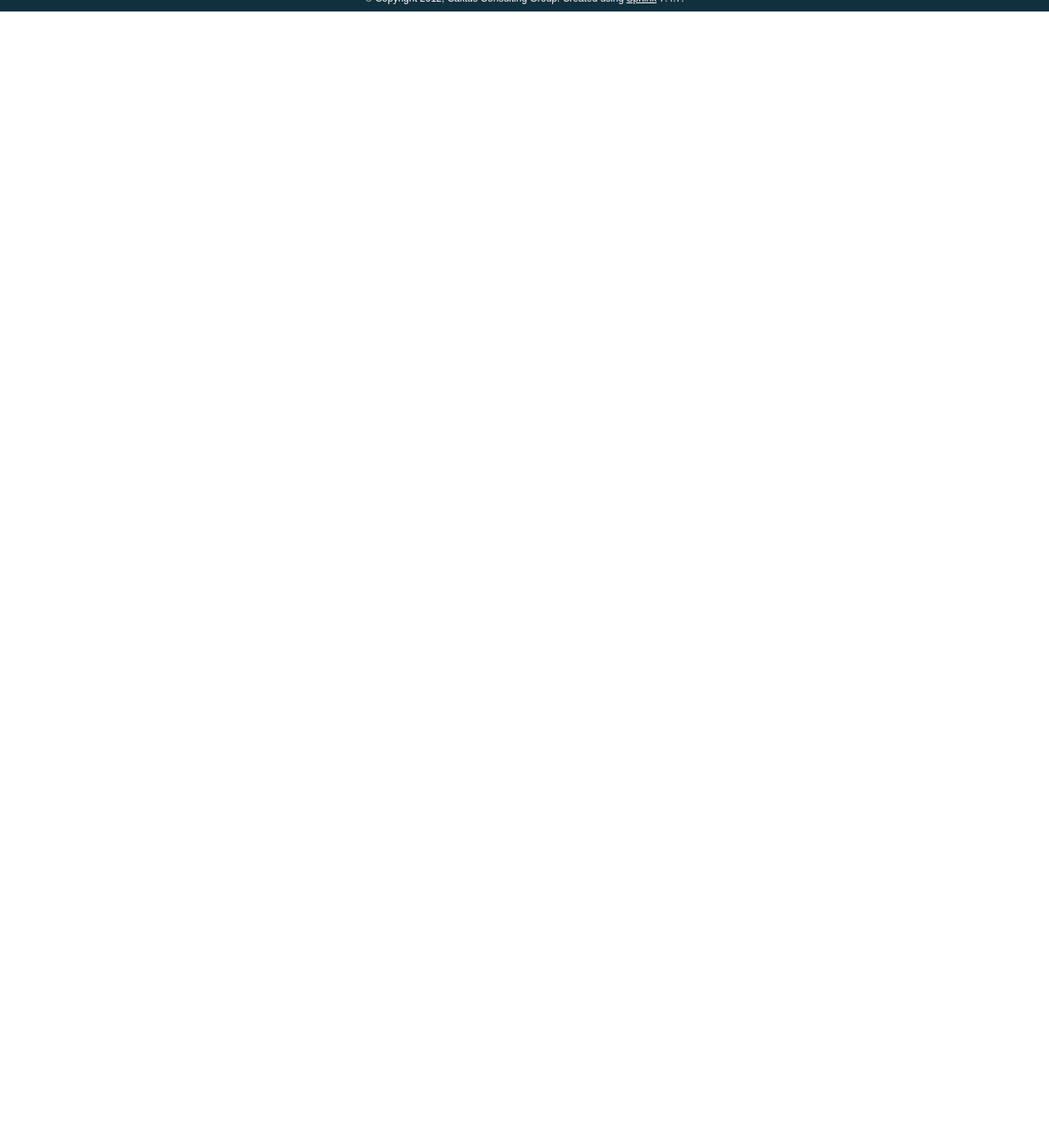
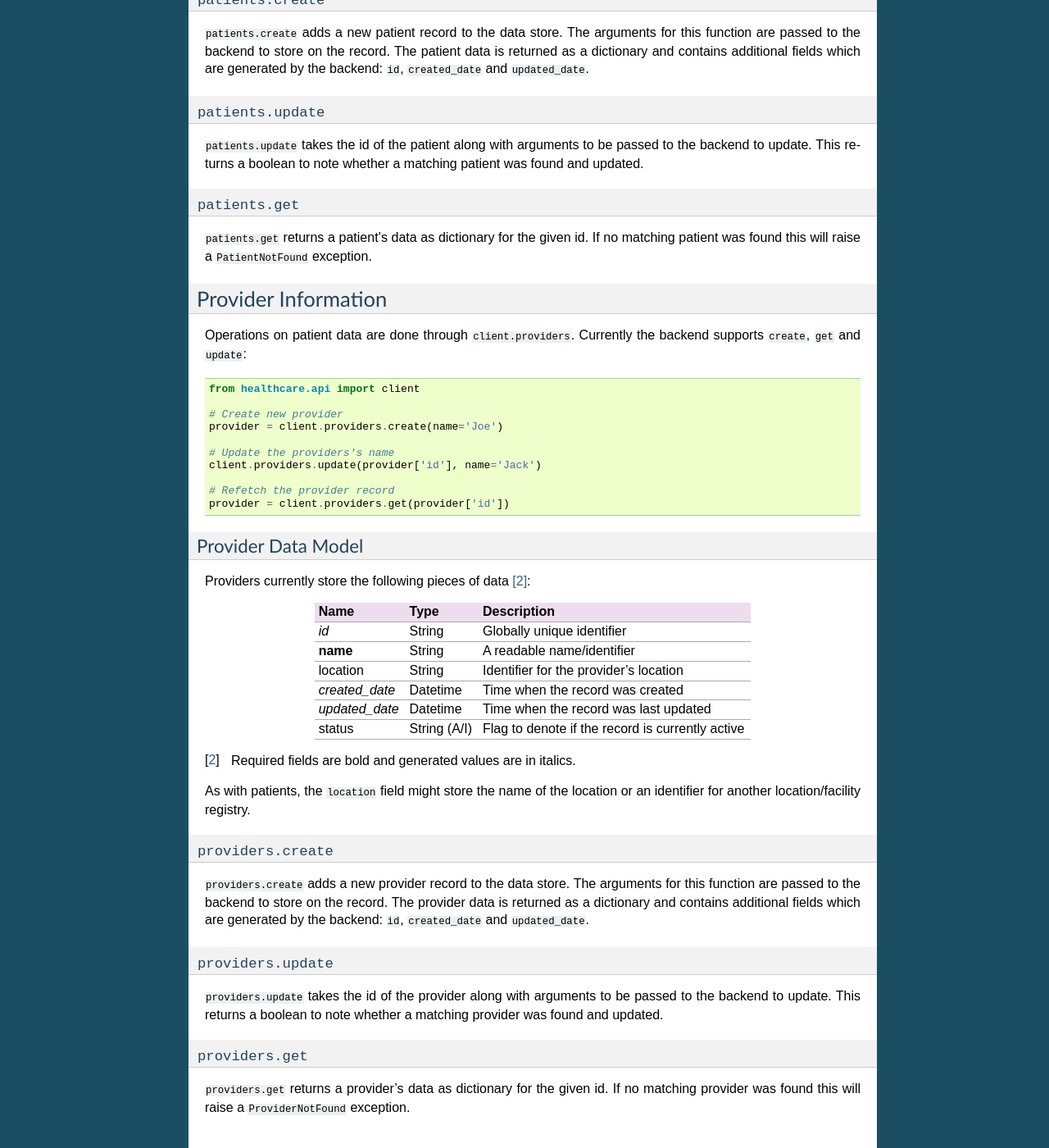
Before and after one commit to caktus/rapidsms-healthcare, a Sphinx documentation site: the page built from docs/usage.rst, in a window 1280 px wide and 1400 px high, scrolled down 1224 px. Shown: the whole window at 82% size. Built offline with Sphinx 7.4.7, drawn with Linux system fonts in a browser that asks for light colours; before the commit the page ends 1238 px from its top, so only the background shows below that; some of the changed text lies outside the part shown.

Commit message:
Patient/Provider data model information in the usage docs.

```diff
--- a/docs/usage.rst
+++ b/docs/usage.rst
@@ -43,6 +43,31 @@
     patient = client.patients.get(patient['id'])
 
 
+Patient Data Model
+____________________________________
+
+Patients currently store the following pieces of data [#f1]_:
+
+==============  ==============  ==============
+Name            Type            Description
+==============  ==============  ==============
+*id*            String          Globally unique identifier
+**name**        String          A readable name/identifier
+sex             String (M/F)    Patient's sex
+birth_date      Date            Date the patient was born
+death_date      Date            Date the patient died
+location        String          Identifier for the patient's location
+*created_date*  Datetime        Time when the record was created
+*updated_date*  Datetime        Time when the record was last updated
+status          String (A/I)    Flag to denote if the record is currently active
+==============  ==============  ==============
+
+.. [#f1] Required fields are bold and generated values are in italics.
+
+The ``location`` field might store the name of the location or an identifier for
+another location/facility registry.
+
+
 ``patients.create``
 ____________________________________
 
@@ -65,3 +90,67 @@
 
 ``patients.get`` returns a patient's data as dictionary for the given id. If no matching
 patient was found this will raise a ``PatientNotFound`` exception.
+
+
+Provider Information
+------------------------------------
+
+Operations on patient data are done through ``client.providers``. Currently the backend supports
+``create``, ``get`` and ``update``::
+
+    from healthcare.api import client
+
+    # Create new provider
+    provider = client.providers.create(name='Joe')
+
+    # Update the providers's name
+    client.providers.update(provider['id'], name='Jack')
+
+    # Refetch the provider record
+    provider = client.providers.get(provider['id'])
+
+
+Provider Data Model
+____________________________________
+
+Providers currently store the following pieces of data [#f2]_:
+
+==============  ==============  ==============
+Name            Type            Description
+==============  ==============  ==============
+*id*            String          Globally unique identifier
+**name**        String          A readable name/identifier
+location        String          Identifier for the provider's location
+*created_date*  Datetime        Time when the record was created
+*updated_date*  Datetime        Time when the record was last updated
+status          String (A/I)    Flag to denote if the record is currently active
+==============  ==============  ==============
+
+.. [#f2] Required fields are bold and generated values are in italics.
+
+As with patients, the ``location`` field might store the name of the location
+or an identifier for another location/facility registry.
+
+
+``providers.create``
+____________________________________
+
+``providers.create`` adds a new provider record to the data store. The arguments for this
+function are passed to the backend to store on the record. The provider data is returned
+as a dictionary and contains additional fields which are generated by the backend: ``id``,
+``created_date`` and ``updated_date``.
+
+
+``providers.update``
+____________________________________
+
+``providers.update`` takes the id of the provider along with arguments to be passed to the
+backend to update. This returns a boolean to note whether a matching provider was found
+and updated.
+
+
+``providers.get``
+____________________________________
+
+``providers.get`` returns a provider's data as dictionary for the given id. If no matching
+provider was found this will raise a ``ProviderNotFound`` exception.
```
Also changed, not shown: 1 other file.
